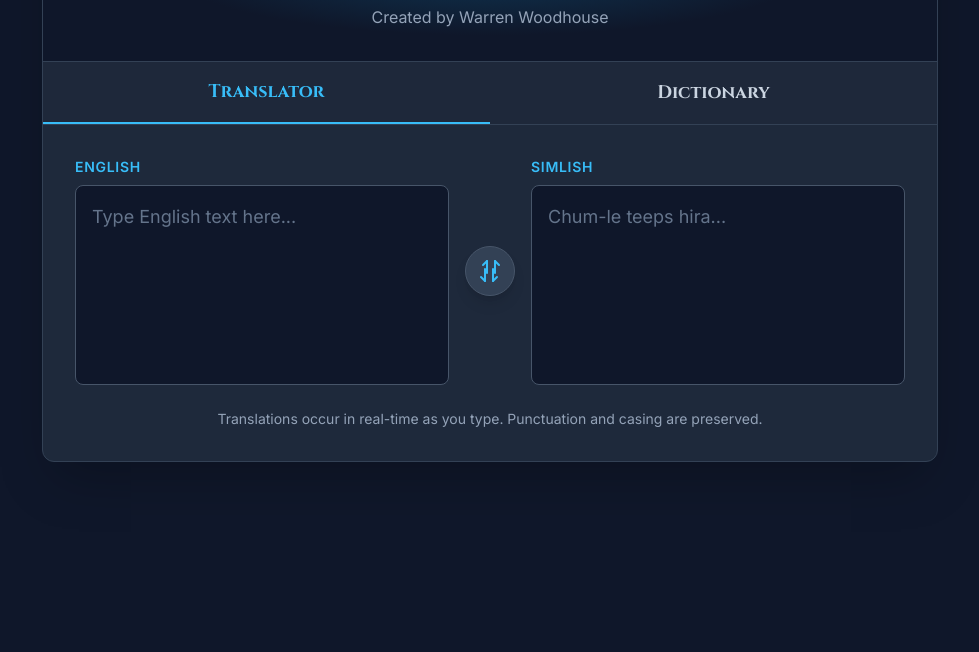
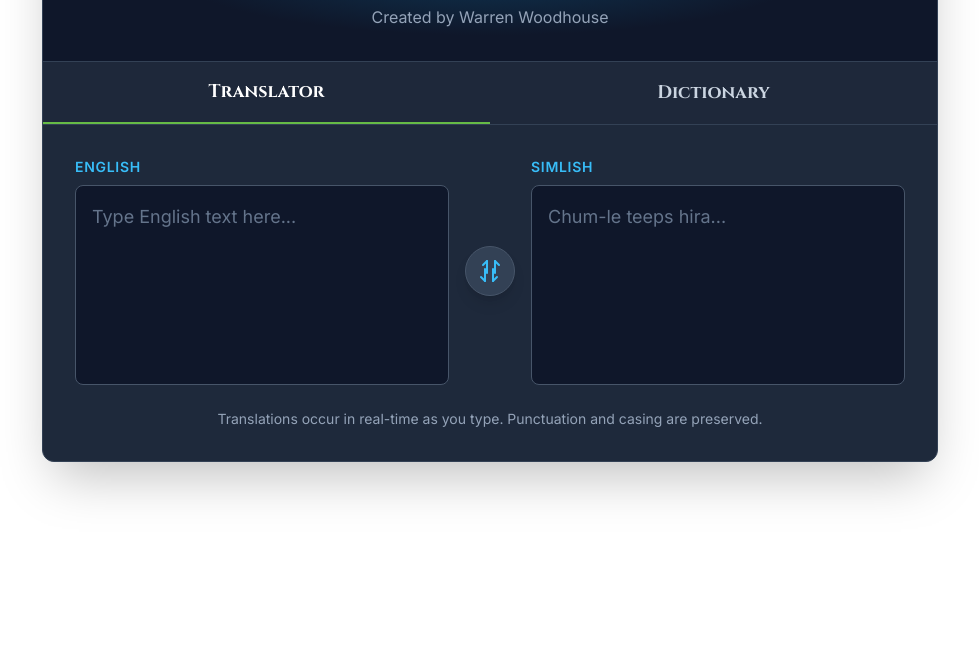
Before and after one commit to warrenwoodhouse/translate, a plain HTML site: page simlish/index.html in a window 1280 px wide. Shown: the part 148-800 px from the top of the page, without its empty margins (150-1129 px from the left). Drawn offline with nearby package versions, Linux system fonts and the light colour scheme.

Commit message:
Change background and text colors in index.html
Added Sims Colour Scheme

```diff
--- a/simlish/index.html
+++ b/simlish/index.html
@@ -9,8 +9,8 @@
     <style>
         body {
             font-family: 'Inter', sans-serif;
-            background-color: #0f172a; /* tailwind slate-900 */
-            color: #f8fafc; /* tailwind slate-50 */
+            background-color: #ffffff; /* tailwind slate-900 */
+            color: #299ed9; /* tailwind slate-50 */
         }
         h1, h2, h3, .tab-btn {
             font-family: 'Cinzel', serif;
@@ -21,25 +21,25 @@
             width: 8px;
         }
         ::-webkit-scrollbar-track {
-            background: #1e293b;
+            background: #66bb46;
         }
         ::-webkit-scrollbar-thumb {
-            background: #475569;
+            background: #66bb46;
             border-radius: 4px;
         }
         ::-webkit-scrollbar-thumb:hover {
-            background: #64748b;
+            background: #b8d14a;
         }
 
         .tab-btn.active {
-            border-bottom: 2px solid #38bdf8; /* sky-400 */
-            color: #38bdf8;
+            border-bottom: 2px solid #66bb46; /* sky-400 */
+            color: #ffffff;
         }
 
         /* Glowing focus effect for inputs */
         .input-glow:focus {
             box-shadow: 0 0 10px rgba(56, 189, 248, 0.5);
-            border-color: #38bdf8;
+            border-color: #ffffff;
             outline: none;
         }
     </style>
```
